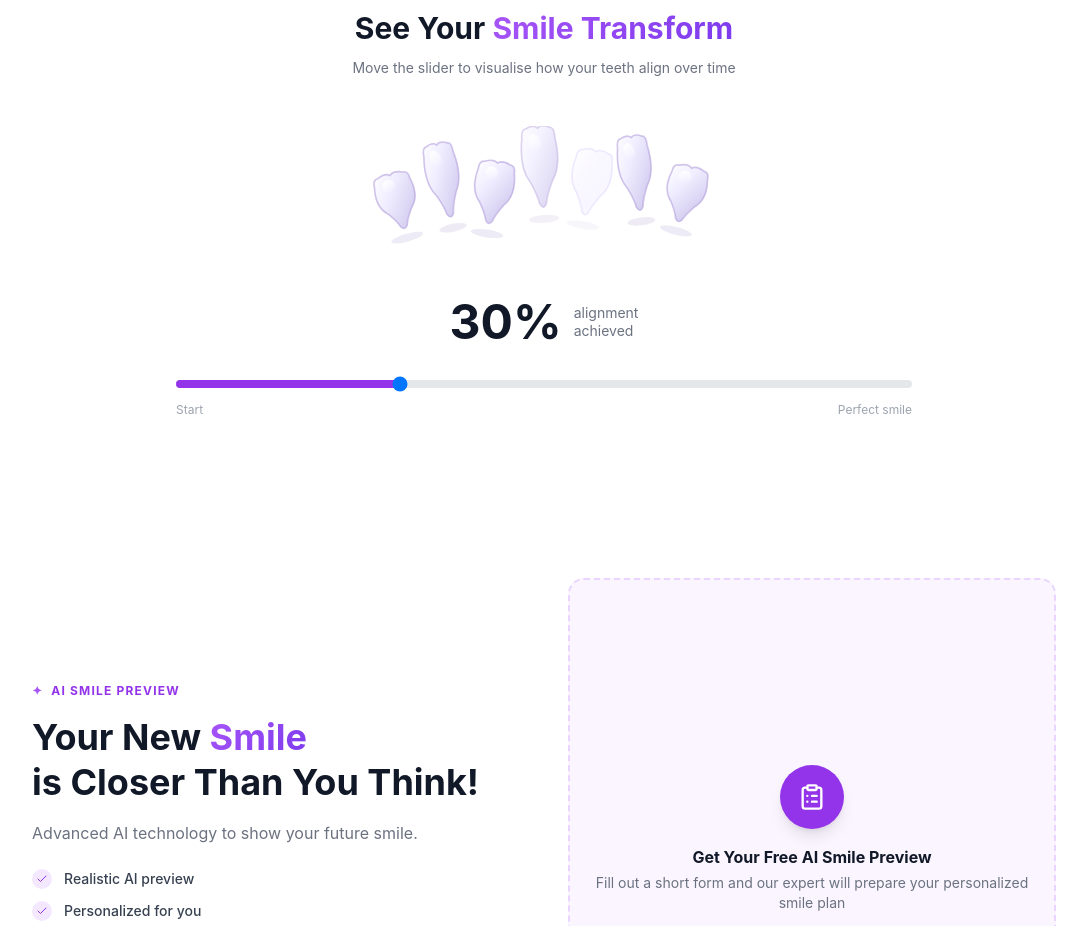
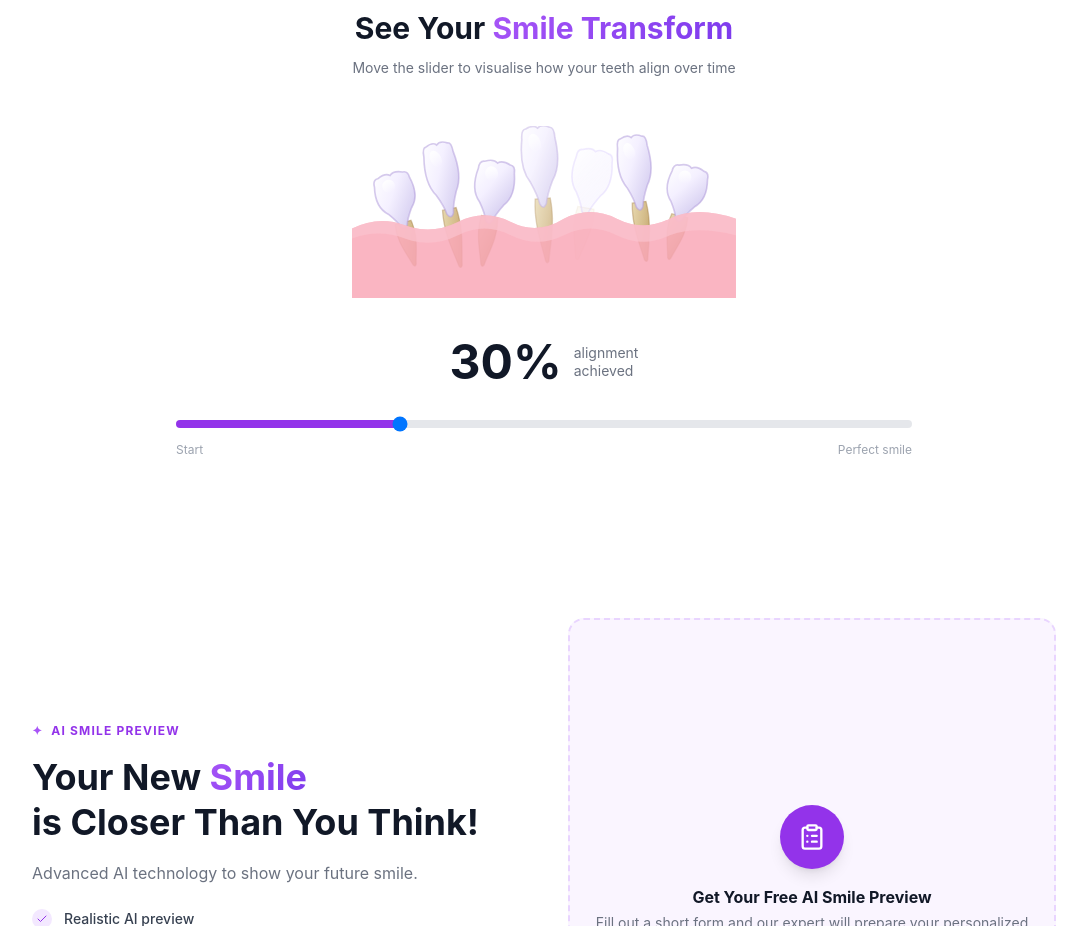
Before and after one commit to AntonWeel/luxury-ai-orthodontics, a React (Vite) app: page / in a window 1280 px wide. Shown: the part 1260-2186 px from the top of the page, without its empty margins (96-1183 px from the left). Built offline with nearby package versions, Linux system fonts and the light colour scheme.

Commit message:
feat: add realistic roots

```diff
--- a/src/pages/Index.tsx
+++ b/src/pages/Index.tsx
@@ -96,24 +96,39 @@ function AlignmentSliderSection() {
 
         {/* Teeth SVG */}
         <div className="relative mb-10 flex justify-center">
-          <svg viewBox="0 0 116 40" className="w-96 h-auto" xmlns="http://www.w3.org/2000/svg">
+          <svg viewBox="0 0 116 52" className="w-96 h-auto" xmlns="http://www.w3.org/2000/svg">
             <defs>
-              {/* Градиент для здорового зуба — блестящий как в рекламе */}
+              {/* Градиент коронки — белый глянец */}
               <linearGradient id="toothGrad" x1="0%" y1="0%" x2="100%" y2="100%">
                 <stop offset="0%" stopColor="#ffffff" />
-                <stop offset="35%" stopColor="#f0eeff" />
+                <stop offset="40%" stopColor="#f4f0ff" />
                 <stop offset="100%" stopColor="#c8bfea" />
+              </linearGradient>
+              {/* Градиент корня — тёплый жёлто-бежевый */}
+              <linearGradient id="rootGrad" x1="0%" y1="0%" x2="100%" y2="100%">
+                <stop offset="0%" stopColor="#e8d9b0" />
+                <stop offset="50%" stopColor="#d4bc8a" />
+                <stop offset="100%" stopColor="#b8985a" />
+              </linearGradient>
+              {/* Градиент корня больного зуба */}
+              <linearGradient id="rootGhostGrad" x1="0%" y1="0%" x2="100%" y2="100%">
+                <stop offset="0%" stopColor="#e8d9b0" stopOpacity="0.3" />
+                <stop offset="100%" stopColor="#b8985a" stopOpacity="0.1" />
               </linearGradient>
               {/* Градиент для больного/прозрачного зуба */}
               <linearGradient id="ghostGrad" x1="0%" y1="0%" x2="100%" y2="100%">
-                <stop offset="0%" stopColor="#ffffff" stopOpacity="0.5" />
-                <stop offset="100%" stopColor="#a78bfa" stopOpacity="0.15" />
+                <stop offset="0%" stopColor="#ffffff" stopOpacity="0.4" />
+                <stop offset="100%" stopColor="#a78bfa" stopOpacity="0.1" />
               </linearGradient>
               {/* Блик сверху */}
               <linearGradient id="shineGrad" x1="0%" y1="0%" x2="0%" y2="100%">
-                <stop offset="0%" stopColor="#ffffff" stopOpacity="0.9" />
+                <stop offset="0%" stopColor="#ffffff" stopOpacity="0.95" />
                 <stop offset="100%" stopColor="#ffffff" stopOpacity="0" />
               </linearGradient>
+              {/* Линия десны — скрывает часть корня */}
+              <clipPath id="crownClip">
+                <rect x="0" y="0" width="116" height="32" />
+              </clipPath>
             </defs>
             {teeth.map((t, i) => {
               const target = targetPositions[i];
@@ -157,23 +172,40 @@ function AlignmentSliderSection() {
 
               const isGhost = t.ghost && progress < 0.95;
 
+              // Корень: сужается от шейки зуба вниз, слегка изогнут
+              const neckY = curY + h * 0.82;
+              const neckW = w * 0.38;
+              const rootTip = curY + h * 1.55;
+              const rootPath = `
+                M ${cx - neckW / 2},${neckY}
+                C ${cx - neckW / 2 - 1},${neckY + (rootTip - neckY) * 0.4}
+                  ${cx - 1.2},${neckY + (rootTip - neckY) * 0.75}
+                  ${cx - 0.5},${rootTip}
+                Q ${cx},${rootTip + 1} ${cx + 0.5},${rootTip}
+                C ${cx + 1.2},${neckY + (rootTip - neckY) * 0.75}
+                  ${cx + neckW / 2 + 1},${neckY + (rootTip - neckY) * 0.4}
+                  ${cx + neckW / 2},${neckY}
+                Z
+              `;
+
               return (
                 <g
                   key={i}
                   style={{ opacity: finalOpacity, transition: "opacity 0.08s" }}
                   transform={`rotate(${tilt}, ${centerX}, ${centerY})`}
                 >
-                  {/* Тень под зубом */}
-                  <ellipse
-                    cx={curX + w / 2} cy={curY + h + 1.5}
-                    rx={w * 0.38} ry={1.2}
-                    fill="rgba(120,100,180,0.13)"
+                  {/* Корень (рисуется ДО коронки, чтобы быть под ней) */}
+                  <path
+                    d={rootPath}
+                    fill={isGhost ? "url(#rootGhostGrad)" : "url(#rootGrad)"}
+                    stroke={isGhost ? "rgba(184,152,90,0.2)" : "rgba(160,120,60,0.4)"}
+                    strokeWidth="0.4"
                   />
-                  {/* Тело зуба */}
+                  {/* Тело зуба (коронка) */}
                   <path
                     d={crown}
                     fill={isGhost ? "url(#ghostGrad)" : "url(#toothGrad)"}
-                    stroke={isGhost ? "rgba(167,139,250,0.4)" : "rgba(180,160,220,0.6)"}
+                    stroke={isGhost ? "rgba(167,139,250,0.4)" : "rgba(180,160,220,0.55)"}
                     strokeWidth="0.5"
                   />
                   {/* Блик */}
@@ -188,6 +220,19 @@ function AlignmentSliderSection() {
                 </g>
               );
             })}
+
+            {/* Десна — волнистая полоса, перекрывает основания корней */}
+            <path
+              d="M 0,31 Q 8,27 16,30 Q 24,33 32,29 Q 40,25 48,29 Q 56,33 64,28 Q 72,24 80,28 Q 88,32 96,28 Q 104,24 116,28 L 116,52 L 0,52 Z"
+              fill="#f9a8b8"
+              opacity="0.85"
+            />
+            {/* Светлая часть десны сверху */}
+            <path
+              d="M 0,31 Q 8,27 16,30 Q 24,33 32,29 Q 40,25 48,29 Q 56,33 64,28 Q 72,24 80,28 Q 88,32 96,28 Q 104,24 116,28 L 116,33 Q 104,30 96,33 Q 88,37 80,33 Q 72,29 64,33 Q 56,37 48,33 Q 40,29 32,33 Q 24,37 16,34 Q 8,31 0,34 Z"
+              fill="#fbc4cf"
+              opacity="0.7"
+            />
           </svg>
         </div>
 
```
